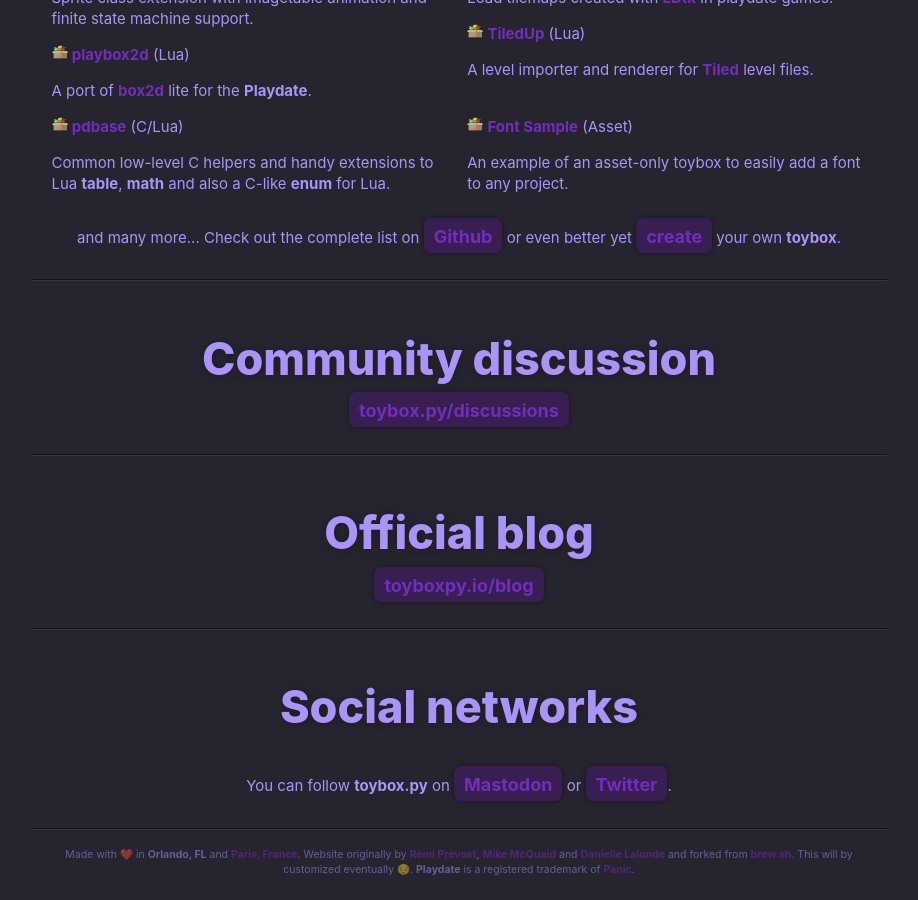
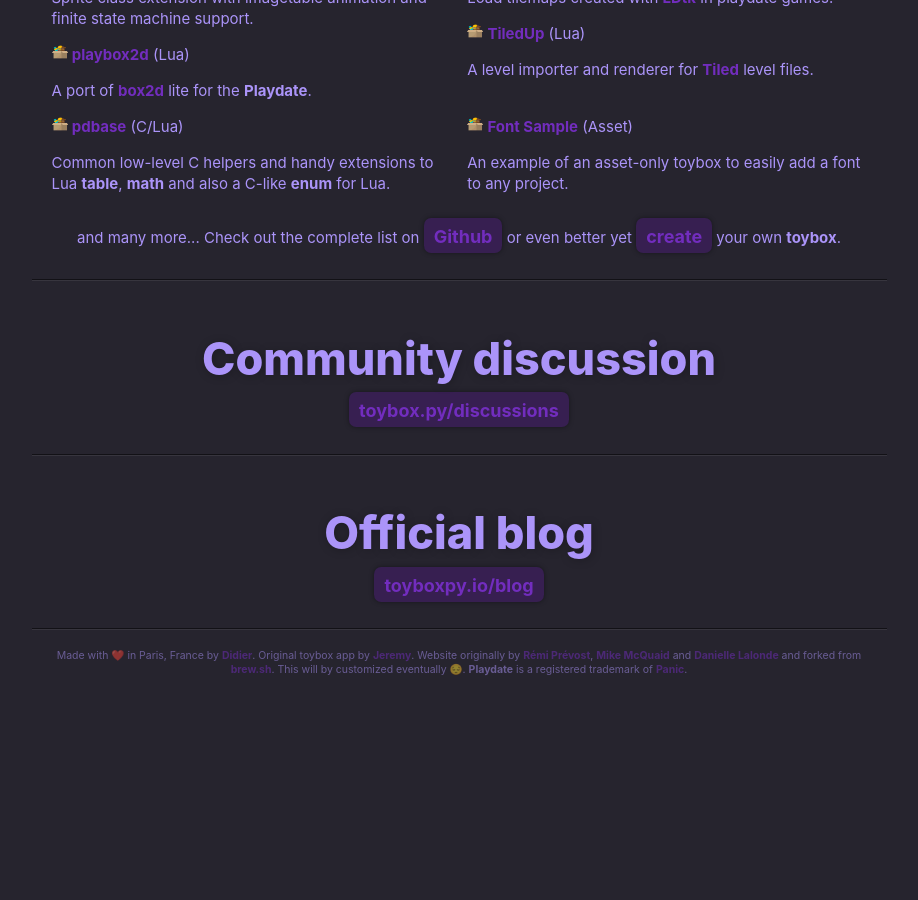
Before and after one commit to toyboxpy/toyboxpy.io, a Jekyll site: the page built from index.html, in a window 1280 px wide and 900 px high, scrolled down 988 px. Shown: the whole window, without its empty margins (181-1099 px from the left). Built offline with Jekyll 4.4.1, drawn with Linux system fonts in a browser that asks for light colours; comment, search, counter and statistics services are not loaded; after the commit the page ends 1688 px from its top, so only the background shows below that.

Commit message:
Updated socials
We don’t have any for toybox.py anymore and Didier’s has changed.

```diff
--- a/_data/locales/en.yml
+++ b/_data/locales/en.yml
@@ -20,7 +20,5 @@
     doc:
       blog: Official blog
       community: Community discussion
-      socials: Social networks
-      sociallinks: You can follow <b>toybox.py</b> on <a rel="me" href="https://mastodon.social/@toyboxpy">Mastodon</a> or <a href="https://twitter.com/toyboxpy">Twitter</a>.
     foot:
-      code: Made with ❤️ in <b>Orlando, FL</b> and <b><a rel="me" href="https://mastodon.online/@didier">Paris, France</a></b>. Website originally by <a href="https://exomel.com/" target="_blank">Rémi Prévost</a>, <a href="https://mikemcquaid.com" target="_blank">Mike McQuaid</a> and <a href="https://cargocollective.com/danilalo" target="_blank">Danielle Lalonde</a> and forked from <a href="https://brew.sh" target="_blank">brew.sh</a>. This will by customized eventually 😔. <b>Playdate</b> is a registered trademark of <a href="https://panic.com" target="_blank">Panic</a>.
+      code: Made with ❤️ in Paris, France by <b><a rel="me" href="https://mastodon.gamedev.place/@didier">Didier</a></b>. Original toybox app by <a href="https://github.com/jm">Jeremy</a>. Website originally by <a href="https://exomel.com/" target="_blank">Rémi Prévost</a>, <a href="https://mikemcquaid.com" target="_blank">Mike McQuaid</a> and <a href="https://cargocollective.com/danilalo" target="_blank">Danielle Lalonde</a> and forked from <a href="https://brew.sh" target="_blank">brew.sh</a>. This will by customized eventually 😔. <b>Playdate</b> is a registered trademark of <a href="https://panic.com" target="_blank">Panic</a>.
--- a/_layouts/index.html
+++ b/_layouts/index.html
@@ -92,16 +92,6 @@
     </li>
 
     <li>
-      <div class="group row">
-        <h2 id="toyboxpy-community">{{ t.pagecontent.doc.socials }}</h2>
-        <br>
-        <div class="button">
-          <p>{{ t.pagecontent.doc.sociallinks }}</p>
-        </div>
-      </div>
-    </li>
-
-    <li>
       <div class="group row credits">
         <p>{{ t.pagecontent.foot.code }} {{ t.pagecontent.foot.page }}<br>{{ t.pagecontent.foot.translation }}</p>
       </div>
```
Also changed, not shown: _posts/2022-08-08-first-post.md (+1 -1 lines).
